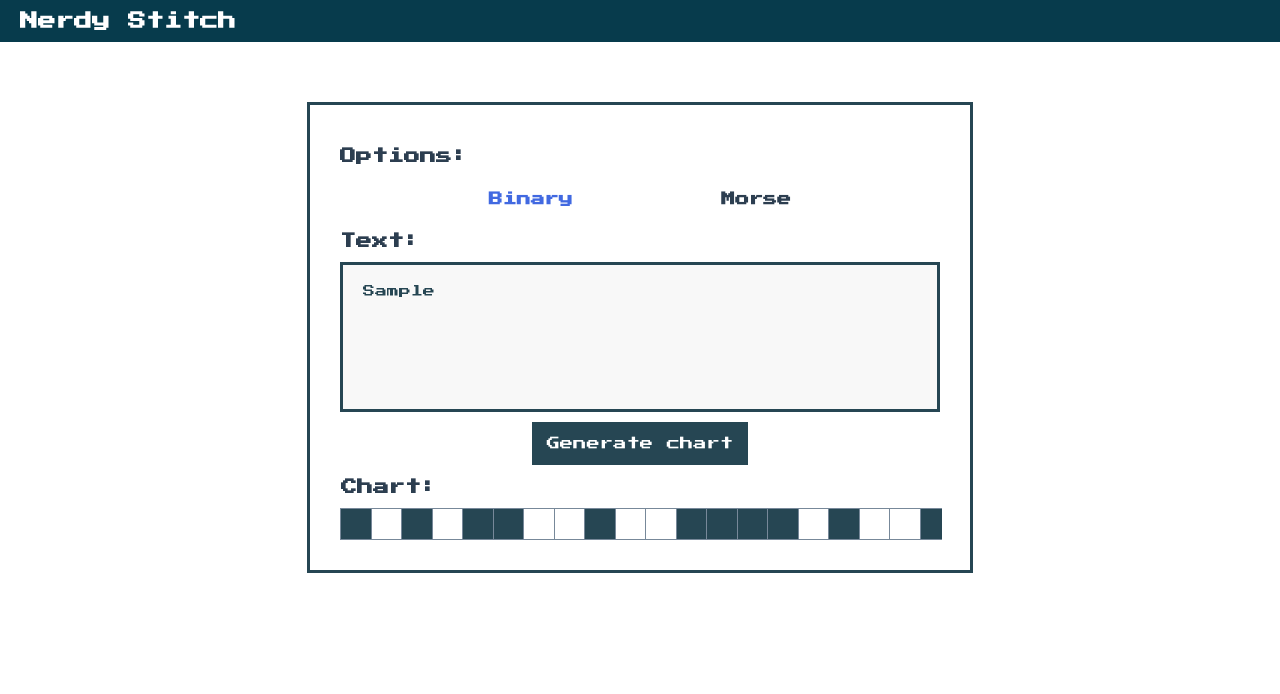
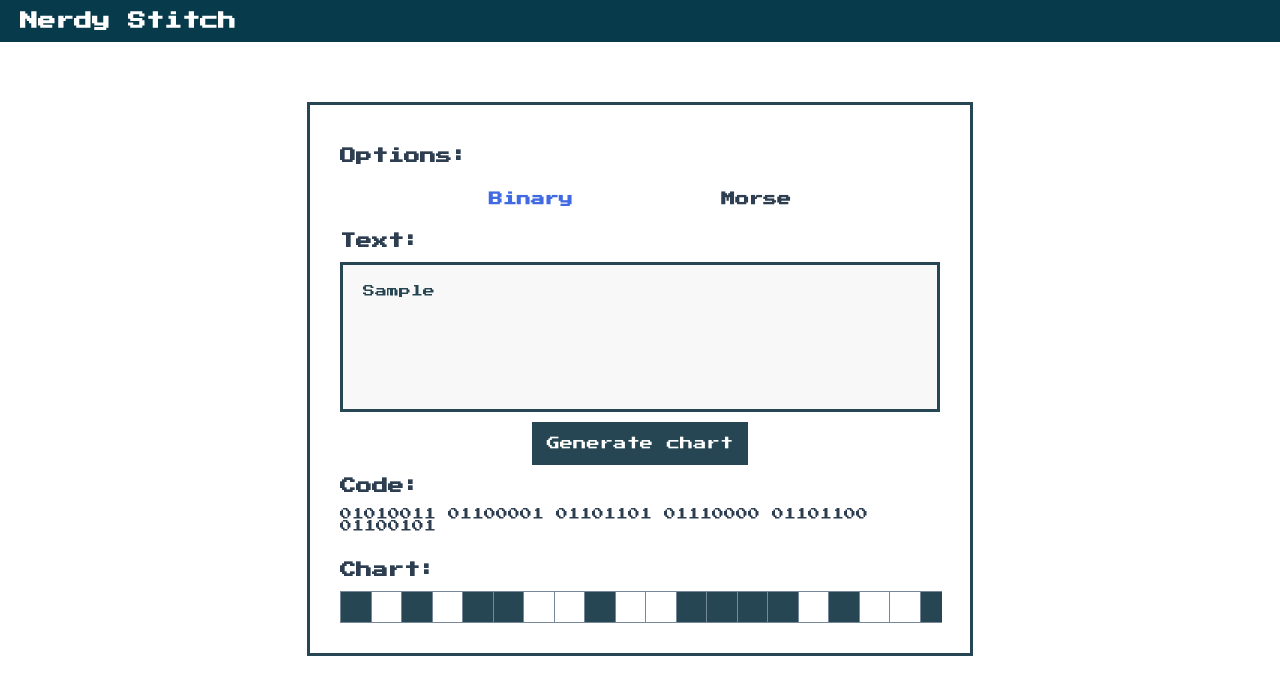
Before and after one commit to MiuMiuMiuMiuMiu/stitch-chart, a Vue app: page / in a window 1280 px wide. Both pictures are taken after typing "Sample" into the empty fields and a click on the button "Generate chart". Shown: the top 694 px of the page. Built offline with nearby package versions, Linux system fonts and the light colour scheme.

Commit message:
Display binary or morse code

```diff
--- a/src/components/CreateChart.vue
+++ b/src/components/CreateChart.vue
@@ -1,5 +1,4 @@
 <template>
-  <h2>Chart:</h2>
   <!--
   <div class="stitch-container">
     <div class="purl">
--- a/src/components/GenerateButton.vue
+++ b/src/components/GenerateButton.vue
@@ -2,9 +2,15 @@
   <div class="button-container">
     <button @click="convertCode(textToConvert)">Generate chart</button>
   </div>
-  <div v-if="convertedText.length > 0 && this.validInput === true">
+  <div v-if="binaryStr.length > 0 && this.validInput === true">
+    <h2>Code:</h2>
+    <p>
+      {{ this.convertedText }}
+    </p>
+
+    <h2>Chart:</h2>
     <div class="grid-container">
-      <CreateChart :text="convertedText" />
+      <CreateChart :text="binaryStr" />
     </div>
   </div>
   <div v-else-if="this.validInput === false">
@@ -23,9 +29,9 @@ export default {
     userChoice: Number
   },
   watch: {
-    // whenever question changes, this function will run
-    userChoice(newChoice, oldChoice) {
-      if (newChoice != oldChoice) {
+    // whenever option changes, this function will run
+    userChoice(newOption, oldOption) {
+      if (newOption != oldOption) {
         this.convertCode(this.textToConvert);
       }
     }
@@ -34,6 +40,7 @@ export default {
     return {
       validInput: Boolean,
       convertedText: '',
+      binaryStr: '',
       morseCode: {
         a: ".-",
         b: "-...",
@@ -62,33 +69,36 @@ export default {
         y: "-.--",
         z: "--.."
       }
-
     }
   },
   methods: {
     convertCode(text) {
       if (this.userChoice === 1) {
-        this.convertToBinary(text);
-        this.validInput = true;
+        this.convertToBinary(text); //Convert text to binary
+        this.validInput = true; //As most keyboard input can be translated to binary code, validation is not necessary. Thus, set it as true.
       }
       else if (this.userChoice === 2) {
-        if (this.validateInput(text)) {
-          this.convertToMorse(text);
+        //Validate input text so the letters contain only letters between a-z
+        if (this.validateInput(text)) { //If true
+          this.convertToMorse(text); //Translate text to morse code
+          this.textToBinary(this.convertedText); //Translate morse code to binary
         }
       }
     },
     convertToBinary(text) {
       /*Convert string to binary code*/
-      this.convertedText = ''; //Empty variable
+      this.binaryStr = '';
+      this.convertedText = '';
       if (text.length > 0) {
         for (var i = 0; i < text.length; i++) {
-          this.convertedText += text[i].charCodeAt(0).toString(2).padStart(8, '0') + "";
+          this.binaryStr += text[i].charCodeAt(0).toString(2).padStart(8, '0');
+          this.convertedText += text[i].charCodeAt(0).toString(2).padStart(8, '0') + " ";
         }
       }
     },
     convertToMorse(text) {
       /*Convert string to morse code*/
-        this.convertedText = ''; //Empty variable
+        this.convertedText = '';
         const textArray = text.toLowerCase().split(""); //Create list from input text (hello => [h,e,l,l,o])
         if (text.length > 0) {
           for (var i = 0; i < text.toLowerCase().length; i++) { //Make text in lower case
@@ -99,18 +109,16 @@ export default {
               this.convertedText += this.morseCode[textArray[i]];
             }
           }
-          //Convert text to binary as component CreateChart.vue translates 1s and 0s to grid-cells.
-          this.textToBinary(this.convertedText);
         }
     },
-    textToBinary(text) {
+    textToBinary(convertedText) {
       //Convert morse code to 0s and 1s to generate chart
-      this.convertedText = ''; //Empty variable
-      for (var i = 0; i < text.length; i++) {
-        if(text[i] === "-") {
-          this.convertedText += "1";
+      this.binaryStr = ''; //Empty variable
+      for (var i = 0; i < convertedText.length; i++) {
+        if(convertedText[i] === "-") {
+          this.binaryStr += "1";
         } else {
-          this.convertedText += "0";
+          this.binaryStr += "0";
         }
       }
     },
@@ -127,6 +135,11 @@ export default {
 </script>
 
 <style>
+
+p {
+  margin-bottom: 30px;
+}
+/*Button*/
 button {
   font-family: 'Press Start 2P', cursive;
   background-color: #264653;
```
